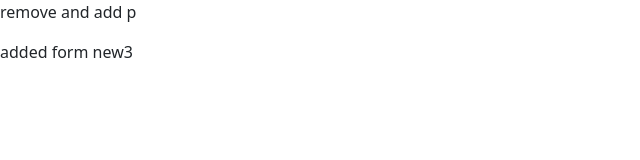
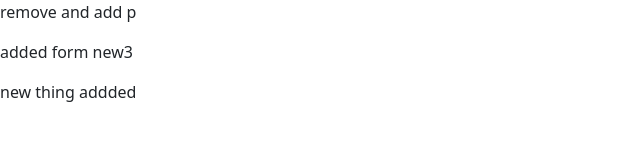
Before and after one commit to Naimur53/learning-github, a plain HTML site: page index.html in a window 1280 px wide. Shown: the whole page, without its empty margins (0-640 px from the left). Drawn offline with Linux system fonts and the light colour scheme.

Commit message:
new thing

```diff
--- a/index.html
+++ b/index.html
@@ -19,7 +19,7 @@
 
   <p>remove and add p</p>
   <P>added form new3</P>
-
+  <p>new thing addded</p>
 
   <!-- Optional JavaScript; choose one of the two! -->
   <script src="elements/js/jquery-3.5.1.min.js"></script>
```
